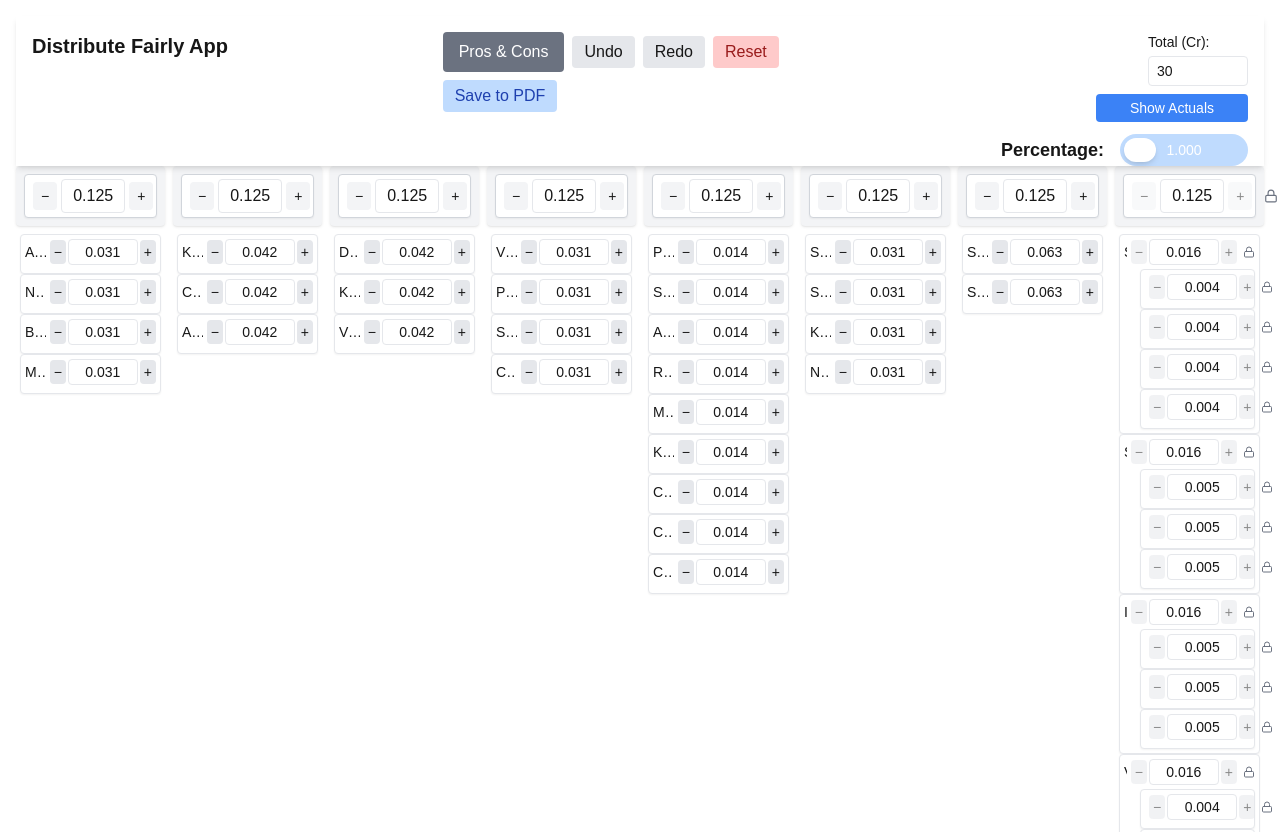
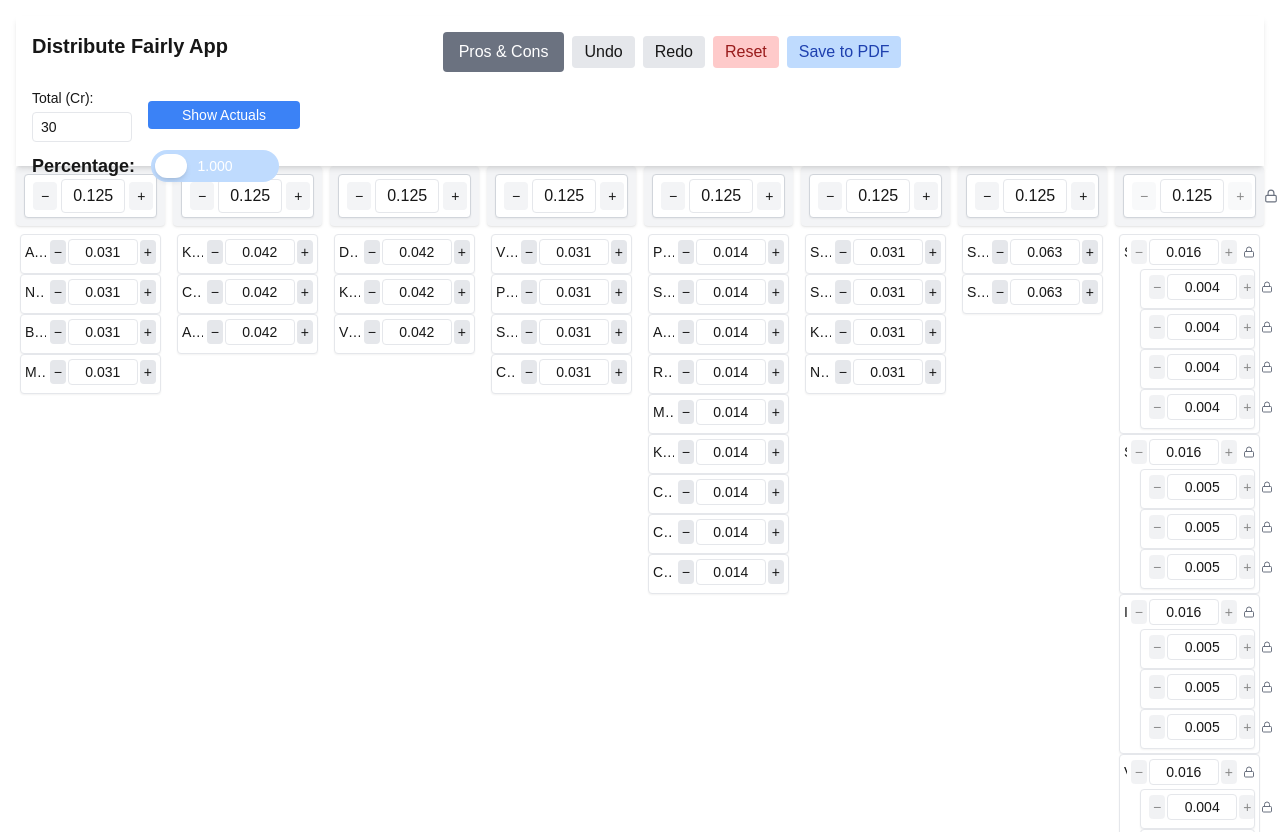
Before and after one commit to zarir-engineer/fair-distribution-app, a Next.js app: page / in a window 1280 px wide. Built offline with nearby package versions, Linux system fonts and the light colour scheme.

Commit message:
Update SingleTreeColumn.tsx

```diff
--- a/app/components/SingleTreeColumn.tsx
+++ b/app/components/SingleTreeColumn.tsx
@@ -320,7 +320,7 @@ const SingleTreeColumn = () => {
           </div>
 
           {/* Center: Buttons */}
-          <div className="flex flex-wrap justify-center items-center gap-2 sm:justify-start">
+          <div className="flex flex-wrap justify-center items-center gap-2 sm:justify-start sm:col-span-2">
             <button
               onClick={() => setShowProsCons(true)}
               className="px-4 py-2 bg-gray-500 text-white rounded hover:bg-gray-600"
@@ -342,8 +342,11 @@ const SingleTreeColumn = () => {
           </div>
 
           {/* Right: Controls */}
-          <div className="flex flex-col items-center sm:items-end gap-2 text-sm">
-            <div>
+          <div className="flex flex-wrap items-center sm:items-end gap-2 text-sm sm:col-span-1 w-full">
+            {/* Controls for Total (Cr), Show Actuals, and Percentage */}
+            <div className="flex flex-wrap items-center justify-between gap-4 w-full sm:w-auto">
+              {/* Total (Cr) */}
+              <div className="w-full sm:w-auto">
                 <label className="block mb-1">Total (Cr):</label>
                 <input
                   type="number"
@@ -351,10 +354,11 @@ const SingleTreeColumn = () => {
                   step={1}
                   value={totalAmount}
                   onChange={(e) => setTotalAmount(parseFloat(e.target.value))}
-                className="w-[100px] px-2 py-1 border rounded text-sm"
+                  className="w-full sm:w-[100px] px-2 py-1 border rounded text-sm"
                 />
               </div>
-            <div className="flex flex-col items-center sm:items-end gap-2">
+
+              {/* Show Actuals button */}
               <button
                 onClick={() => setShowActuals(!showActuals)}
                 className="px-3 py-1 bg-blue-500 text-white rounded hover:bg-blue-600 text-sm"
@@ -363,14 +367,16 @@ const SingleTreeColumn = () => {
                   {showActuals ? 'Show Fractions' : 'Show Actuals'}
                 </span>
               </button>
-              <div className="h-10 flex items-center">
+            </div>
+
+            {/* Percentage */}
             <div
-                  className={`transition-opacity duration-300 ${
+              className={`transition-opacity duration-300 w-full sm:w-auto ${
                 showActuals ? 'invisible opacity-0' : 'visible opacity-100'
               }`}
             >
               {!showActuals && (
-                    <div className="flex items-center gap-4">
+                <div className="flex items-center gap-4 w-full justify-center sm:justify-start">
                   <div className="text-lg font-semibold">Percentage:</div>
                   <div
                     onClick={handleTogglePercentage}
@@ -389,8 +395,6 @@ const SingleTreeColumn = () => {
                   </div>
                 </div>
               )}
-                </div>
-              </div>
             </div>
           </div>
         </div>
```
Lines whose indentation alone changed are shown as unchanged.
